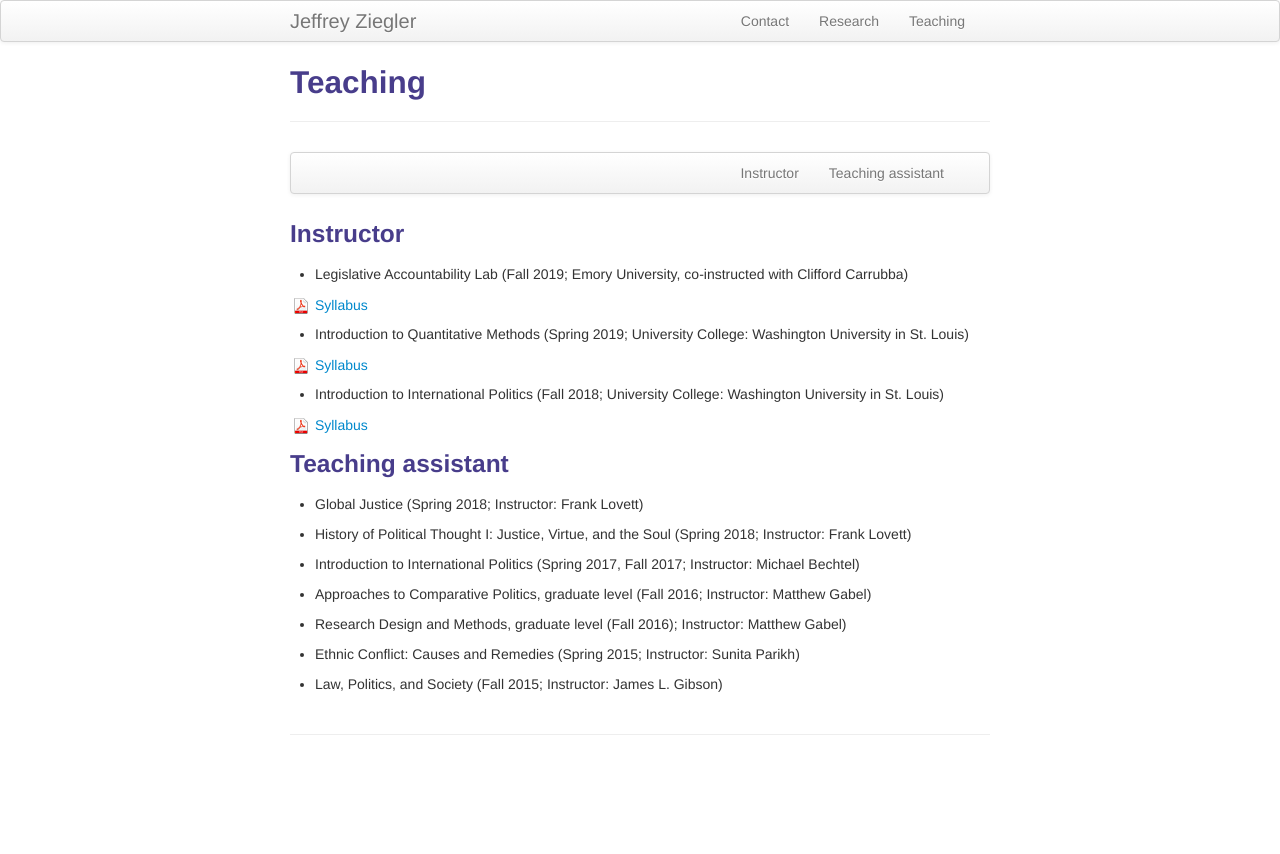
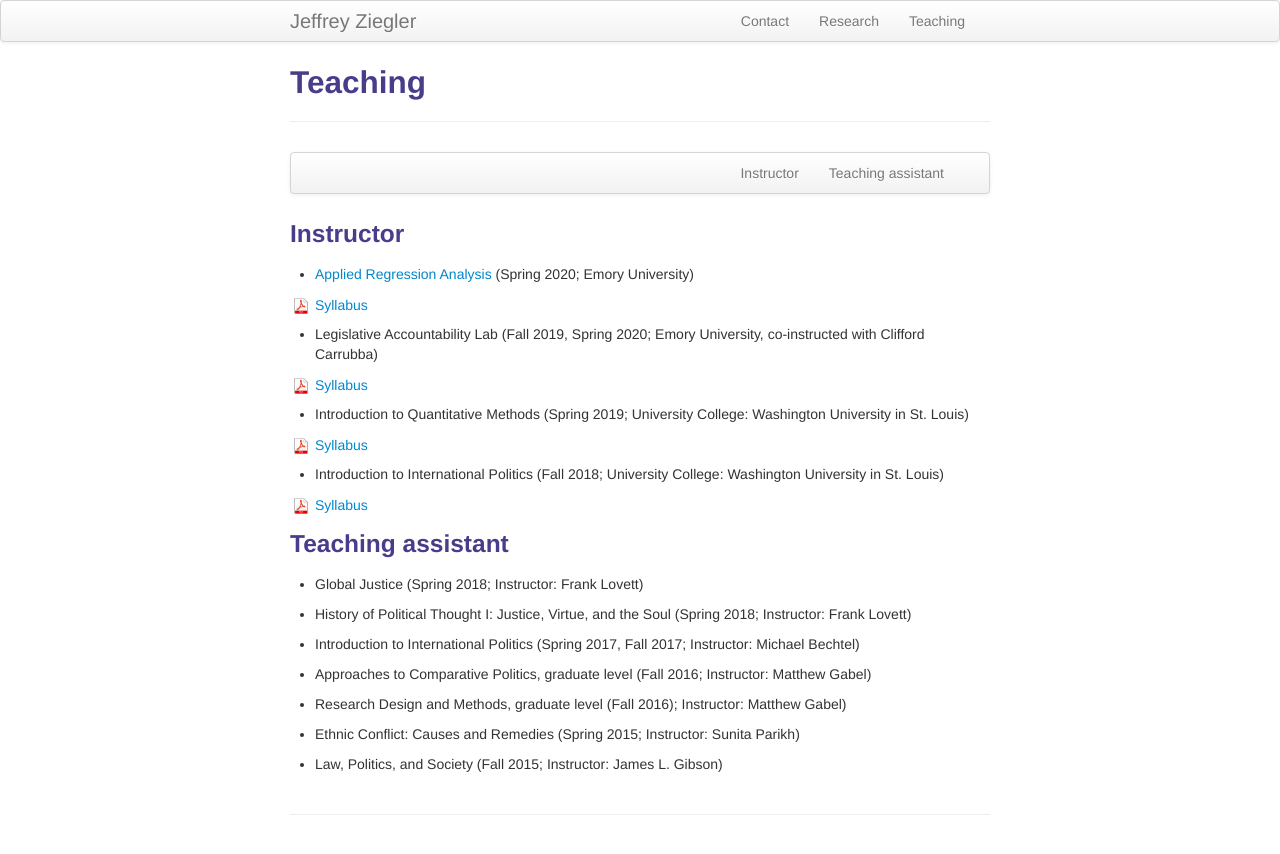
Before and after one commit to zieglerjef/zieglerjef.github.io, a Jekyll site: the page built from pages/teaching.md, in a window 1280 px wide. Shown: the top 854 px of the page. Built offline with Jekyll 4.4.1, drawn with Linux system fonts in a browser that asks for light colours.

Commit message:
Update teaching.md

```diff
--- a/pages/teaching.md
+++ b/pages/teaching.md
@@ -14,8 +14,14 @@
 </div>
 ### <a name="instructor"></a>Instructor
 
+- <a href="https://zieglerjef.github.io/pages/QTM200teachingMaterials/" target="_blank"> Applied Regression Analysis </a> (Spring 2020; Emory University)
 
-- Legislative Accountability Lab (Fall 2019; Emory University, co-instructed with Clifford Carrubba)
+
+<table align="left">
+  <tr><td><a href="https://www.dropbox.com/s/qg5cjagr9upswt3/SyllabusQTM200Spring2020.pdf?dl=0" target="_blank"> <img src="icons16/pdf-icon.png" alt="hi" class="inline"/> Syllabus </a></td></tr>
+</table><br/>
+
+- Legislative Accountability Lab (Fall 2019, Spring 2020; Emory University, co-instructed with Clifford Carrubba)
 
 
 <table align="left">
```
